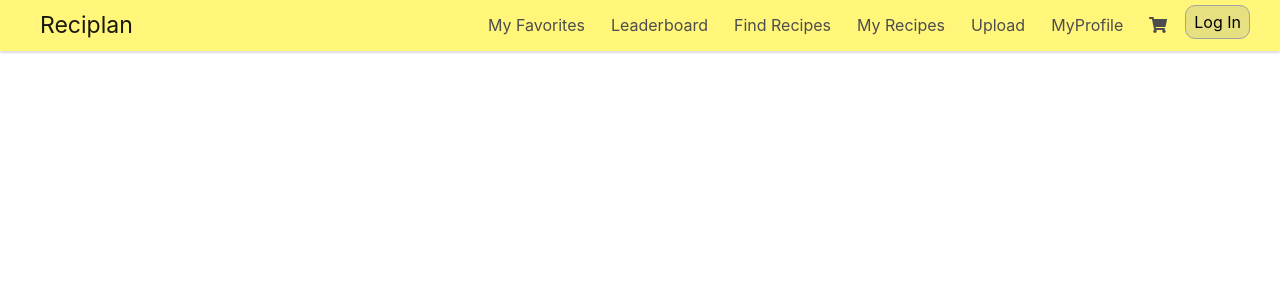
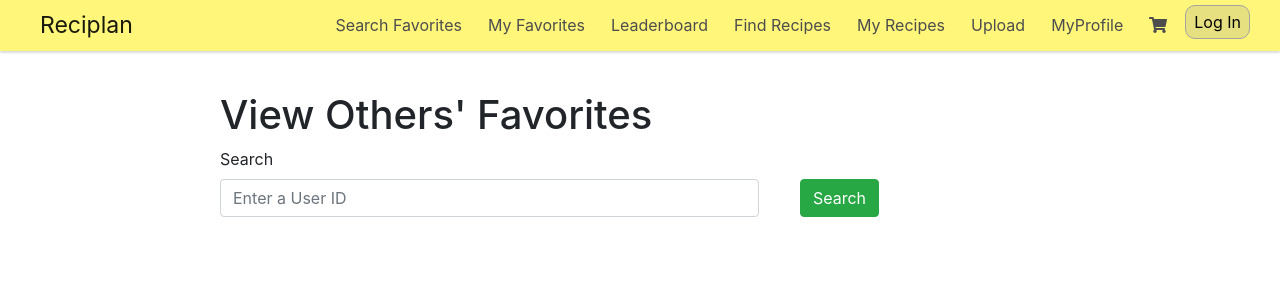
Before and after one commit to olphil99/reciplan, a React (Create React App) app: page /searchfavorites in a window 1280 px wide. Shown: the top 300 px of the page. Built offline with nearby package versions, Linux system fonts and the light colour scheme.

Commit message:
Able to search for others' favorites (join of two tables)

```diff
--- a/src/components/App.js
+++ b/src/components/App.js
@@ -14,7 +14,7 @@ import MyRecipes from './myrecipes.js';
 import Search from './search.js';
 import Leaderboard from './leaderboard.js';
 import Favorites from './favorites.js';
-
+import SearchFavorites from './searchfavorites.js';
 class App extends Component {
   constructor(props) {
     super(props);
@@ -49,6 +49,7 @@ class App extends Component {
             <Route path="/search" component={Search} />
             <Route path="/leaderboard" component={Leaderboard} />
             <Route path="/favorites" component={Favorites} />
+            <Route path="/searchfavorites" component={SearchFavorites} />
           </Switch>
         </React.Fragment>
       </Router>
--- a/src/components/navigation.js
+++ b/src/components/navigation.js
@@ -28,6 +28,9 @@ class Navigation extends Component {
           <NavbarToggler onClick={this.toggle} />
           <Collapse isOpen={this.state.isOpen} navbar>
             <Nav className="mr-auto" navbar>
+              <NavItem>
+                <NavLink href="/searchfavorites/">Search Favorites</NavLink>
+              </NavItem>
               <NavItem>
                 <NavLink href="/favorites/">My Favorites</NavLink>
               </NavItem>
--- a/src/components/search.js
+++ b/src/components/search.js
@@ -66,7 +66,7 @@ class Search extends Component {
       var currHTML = '<table style="width:100%">';
       var t = []
       for (var i = 0; i < dat.length; i++) {
-        t.push(<div key={dat[i]['recipeID']}><Button key={dat[i]['recipeID'] + 'add'} onClick={this.addToCart} name={dat[i]['recipeID']} color="success" className="edit">Add</Button><Button key={dat[i]['recipeID'] + 'add'} onClick={this.addToFavorites} name={dat[i]['recipeID']} color="success" className="edit">Favorite</Button>{dat[i]['recipeName']}</div>);
+        t.push(<div key={dat[i]['recipeID']}><Button key={dat[i]['recipeID'] + 'add'} onClick={this.addToCart} name={dat[i]['recipeID']} color="success" className="edit">Cart</Button><Button key={dat[i]['recipeID'] + 'add'} onClick={this.addToFavorites} name={dat[i]['recipeID']} color="success" className="edit">Favorite</Button>{dat[i]['recipeName']}</div>);
         currHTML += '<tr><td>' + dat[i]['recipeName'] + '</td></tr>';
         console.log(dat[i]['recipeName']);
       }
--- /dev/null
+++ b/src/components/searchfavorites.js
@@ -0,0 +1,78 @@
+import React, { Component } from 'react';
+import { Container, Row, Col, Button, Form, FormGroup, Label, Input, FormText } from 'reactstrap';
+import '../css/recipe.css';
+import axios from 'axios';
+import UserProfile, { SERVICE_URL } from '../utils.js';
+import NotLoggedIn from './notloggedin.js';
+
+/**
+ * Displays the search results for recipe search.
+ * @extends Component
+ */
+class SearchFavorites extends Component {
+  constructor(props) {
+    super(props);
+    let userObj = null;
+    if (UserProfile.isLoggedIn()) {
+      userObj = UserProfile.getUserObject();
+    }
+    this.state = {
+      user: userObj,
+      loggedIn: (userObj !== null),
+      returnedRecipeNames: []
+    }
+    this.runSearch = this.runSearch.bind(this);
+  }
+
+  async runSearch() {
+    var search = document.getElementById('search-input').value;
+    let jsonedSearch = {params: {username: parseInt(search)}};
+    try {
+      const response = await axios.get(`${SERVICE_URL}/favorites/`, jsonedSearch);
+      const data = await response;
+      var dat = JSON.parse(data['data'])['favorites'];
+      console.log(dat);
+      var currHTML = '<table style="width:100%">';
+      var t = []
+      for (var i = 0; i < dat.length; i++) {
+        var curr = dat[i];
+        console.log("curr " + curr);
+        t.push(<div key={curr['recipe_id']}>{curr['name']}</div>);
+        console.log(dat[i]['recipeName']);
+      }
+      this.setState({ returnedRecipeNames: t });
+      //document.getElementById('res').innerHTML = currHTML
+      return data;
+    } catch(e) {
+      console.log('Encountered an error searching for recipes.');
+      console.log(e.toString());
+      return {};
+    }
+  }
+
+  render() {
+    return(
+      <Container>
+        <h1> View Others' Favorites </h1>
+        <Label for="search-input">Search</Label>
+        <Row>
+          <Col md="8">
+            <Input name="search-input" id="search-input" placeholder="Enter a User ID" style={{width: '98%'}} required />
+          </Col>
+          <Col md="4">
+            <Button onClick={this.runSearch} color="success" style={{position:'absolute', bottom: 0}}>Search</Button>
+          </Col>
+        </Row>
+        <Row>
+          <Col>
+            {this.state.returnedRecipeNames.map(child => child)}
+          </Col>
+          <div id="res">
+          </div>
+        </Row>
+      </Container>
+    )
+  }
+}
+
+export default SearchFavorites;
```
